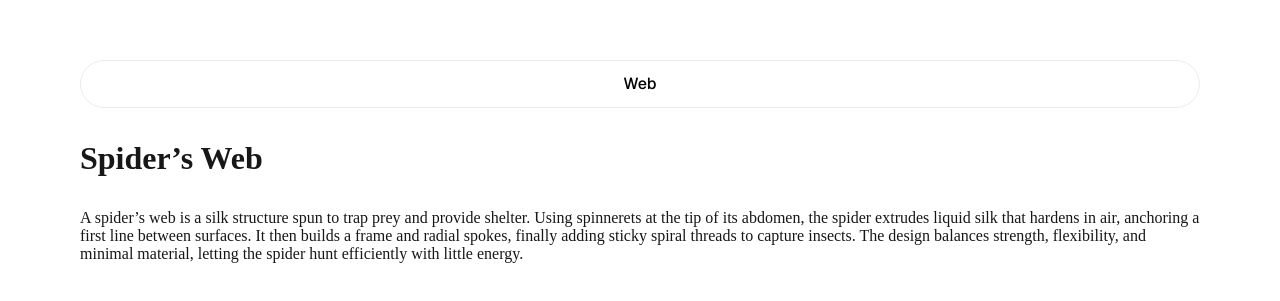
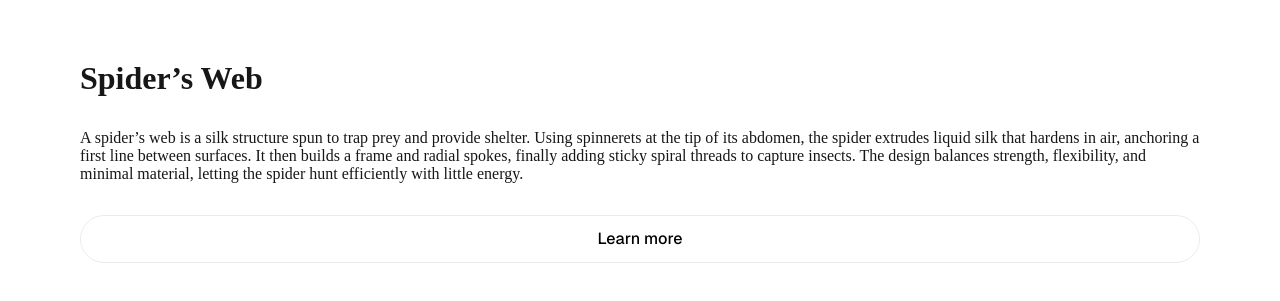
Before and after one commit to thewanionly/mfes-deployment-poc, a Next.js app in the folder apps/web/: page / in a window 1280 px wide. Shown: the part 239-540 px from the top of the page. Built offline with nearby package versions, Linux system fonts and the light colour scheme.

Commit message:
spider web learn more

```diff
--- a/apps/web/app/page.tsx
+++ b/apps/web/app/page.tsx
@@ -5,9 +5,6 @@ export default function Home() {
   return (
     <div className={styles.page}>
       <main className={styles.main}>
-        <Button appName='web' className={styles.secondary}>
-          Web
-        </Button>
         <h1>Spider’s Web</h1>
         <p>
           A spider’s web is a silk structure spun to trap prey and provide shelter. Using spinnerets
@@ -16,6 +13,9 @@ export default function Home() {
           sticky spiral threads to capture insects. The design balances strength, flexibility, and
           minimal material, letting the spider hunt efficiently with little energy.
         </p>
+        <Button appName='web' className={styles.secondary}>
+          Learn more
+        </Button>
       </main>
     </div>
   )
```
